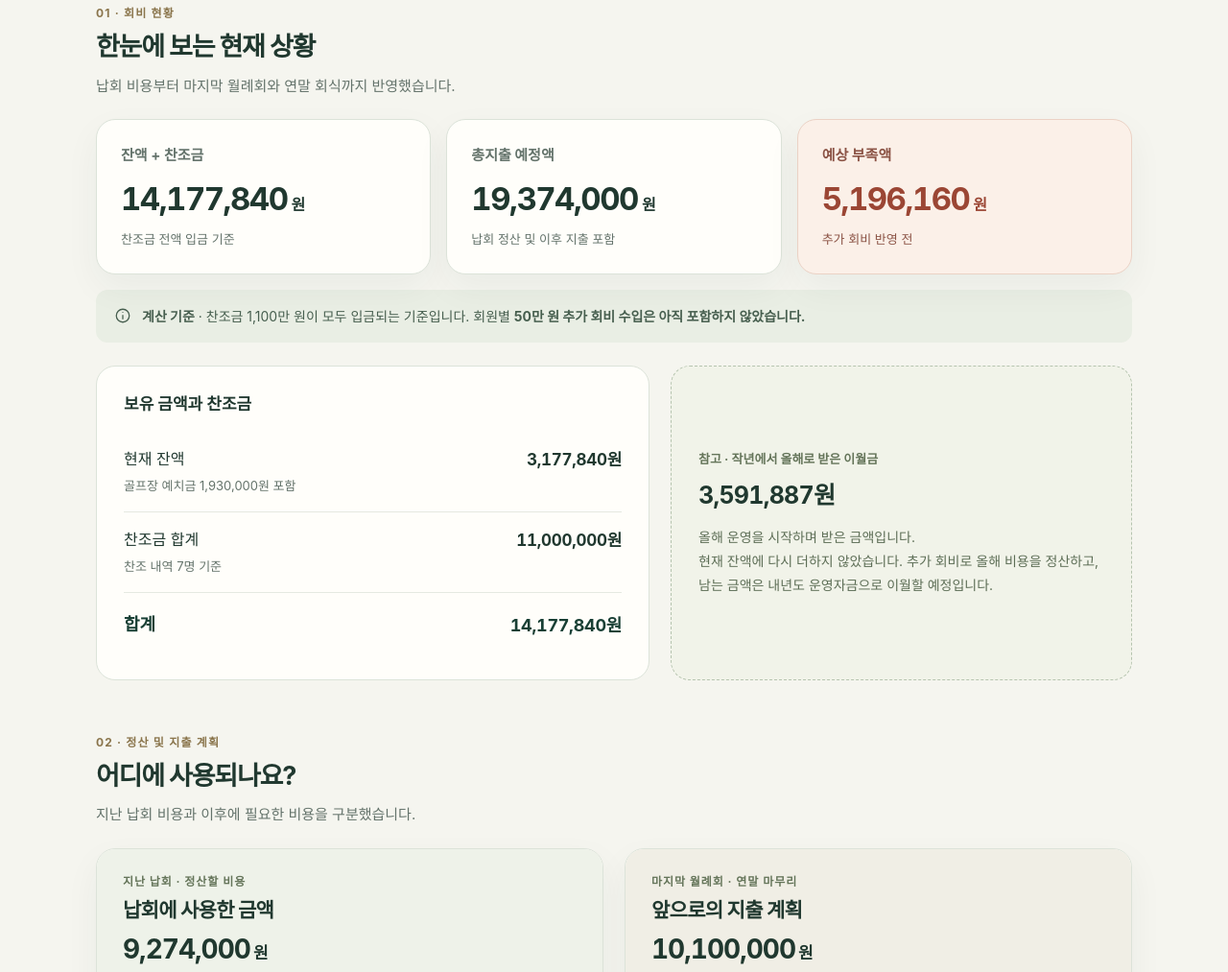
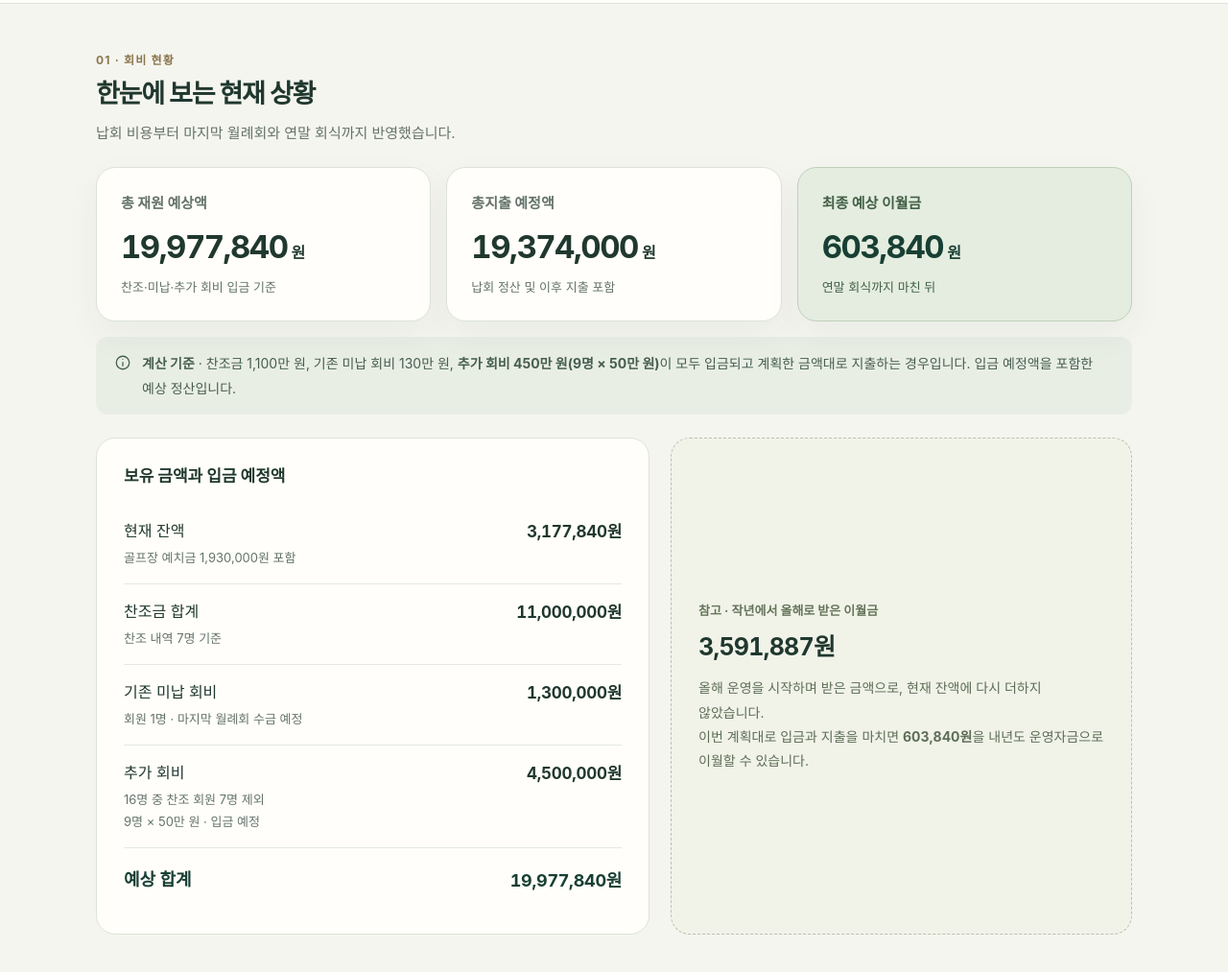
Before and after one commit to kts9781-cloud/giheung-2026-briefing, a plain HTML site: page notice-20261117.html in a window 1280 px wide. Shown: the part 675-1688 px from the top of the page at 96% size. Drawn offline with Linux system fonts and the light colour scheme.

Commit message:
Include outstanding dues and nine members' additional fees in final forecast

```diff
--- a/notice-20261117.html
+++ b/notice-20261117.html
@@ -9,7 +9,7 @@
   <meta property="og:type" content="website">
   <meta property="og:locale" content="ko_KR">
   <meta property="og:title" content="기흥회 추가 회비 안내">
-  <meta property="og:description" content="1인당 50만 원 추가 입금 안내 · 찬조 완료 및 예정 회원 제외 · 회비 현황과 지출 계획">
+  <meta property="og:description" content="추가 회비 대상 9명 · 1인당 50만 원 · 찬조 회원 제외 · 회비 현황과 최종 예상 정산">
   <title>기흥회 추가 회비 안내 · 2026</title>
   <style>
     :root{--green:#183f34;--green-deep:#102e27;--cream:#f5f5ef;--paper:#fffefa;--gold:#c5aa72;--ink:#20382f;--muted:#64736b;--line:#dce3d9;--light-green:#edf2e9;--red:#9b4634;--light-red:#fbf0e8;--radius:20px;--shadow:0 14px 36px rgba(24,63,52,.05)}
@@ -68,8 +68,8 @@
     .metric .value strong{font-size:clamp(25px,2.9vw,33px);letter-spacing:-.045em;font-weight:750}
     .metric .value span{font-size:16px;font-weight:650}
     .metric .detail{font-size:13px;color:var(--muted);margin:9px 0 0}
-    .metric.deficit{background:var(--light-red);border-color:#ebd2c5;color:var(--red)}
-    .metric.deficit .label,.metric.deficit .detail{color:#8b5345}
+    .metric.carry-forward{background:#e4eddf;border-color:#bfd0b9;color:var(--green)}
+    .metric.carry-forward .label,.metric.carry-forward .detail{color:#426047}
     .basis-note{margin-top:16px;display:flex;gap:11px;align-items:flex-start;background:#e9eee4;border-radius:12px;padding:15px 19px;font-size:14px;color:#465e4e;line-height:1.8}
     .basis-note svg{width:18px;height:18px;flex:none;margin-top:3px}
     .basis-note p{margin:0}
@@ -143,14 +143,14 @@
       .payment{padding:23px 24px}.payment-label{font-size:14px}.fee{margin:7px 0 14px}.fee strong{font-size:58px}.fee span{font-size:22px}.exemption{padding-bottom:16px;font-size:14px}.account-label{margin-top:15px;font-size:13px}.account-number{font-size:24px;margin-bottom:14px}
       .nav{justify-content:space-between;gap:8px;min-height:58px;font-size:13px;flex-wrap:nowrap}.nav a{white-space:nowrap}
       main{padding-block:32px 38px}section{margin-bottom:38px}.section-heading{margin-bottom:18px}.section-heading h2{font-size:24px}.section-kicker{font-size:11px}.section-sub{font-size:14px}
-      .summary-grid{grid-template-columns:1fr 1fr;gap:11px}.metric{padding:18px 16px;border-radius:15px}.metric .label{font-size:13px;margin-bottom:9px}.metric .value{gap:2px}.metric .value strong{font-size:clamp(20px,5.5vw,29px);letter-spacing:-.055em}.metric .value span{font-size:13px}.metric .detail{font-size:12px;line-height:1.7;margin-top:6px}.metric.deficit{grid-column:1/-1;display:grid;grid-template-columns:1fr auto;gap:3px 12px;align-items:center;padding:19px 19px}.metric.deficit .label{font-size:14px;margin:0}.metric.deficit .value{grid-column:2;grid-row:1/3}.metric.deficit .value strong{font-size:32px}.metric.deficit .value span{font-size:15px}.metric.deficit .detail{grid-column:1;margin:0;font-size:12px}
+      .summary-grid{grid-template-columns:1fr 1fr;gap:11px}.metric{padding:18px 16px;border-radius:15px}.metric .label{font-size:13px;margin-bottom:9px}.metric .value{gap:2px}.metric .value strong{font-size:clamp(20px,5.5vw,29px);letter-spacing:-.055em}.metric .value span{font-size:13px}.metric .detail{font-size:12px;line-height:1.7;margin-top:6px}.metric.carry-forward{grid-column:1/-1;display:grid;grid-template-columns:1fr auto;gap:3px 12px;align-items:center;padding:19px 19px}.metric.carry-forward .label{font-size:14px;margin:0}.metric.carry-forward .value{grid-column:2;grid-row:1/3}.metric.carry-forward .value strong{font-size:32px}.metric.carry-forward .value span{font-size:15px}.metric.carry-forward .detail{grid-column:1;margin:0;font-size:12px}
       .basis-note{padding:14px 15px;font-size:13px;gap:9px}.funds{grid-template-columns:1fr;gap:14px;margin-top:18px}.fund-breakdown{padding:21px;border-radius:16px}.money-row{gap:7px 12px;padding-block:14px}.money-row dt{font-size:15px}.money-row dd{font-size:16px}.money-row.total dt,.money-row.total dd{font-size:17px}.row-note{font-size:12px}.carry-note{padding:21px;border-radius:16px}.carry-value{font-size:24px}.carry-note p:last-child{font-size:13px}
       .expense-grid{grid-template-columns:1fr;gap:18px}.expense-card{border-radius:17px}.expense-card header{padding:21px 22px 19px}.expense-card h3{font-size:20px}.group-total{font-size:28px}.expense-card dl{padding:4px 22px 8px}.expense-card .money-row{grid-template-columns:minmax(0,1fr) auto;column-gap:12px;padding-block:16px}.expense-card .money-row dd{font-size:17px;align-self:start}.expense-card .money-row dt{font-size:15px}.expense-card .row-note{font-size:12px;line-height:1.8;margin-top:6px}.expense-total{padding:17px 20px;flex-wrap:wrap;gap:6px}.expense-total .label{font-size:15px}.expense-total .amount{font-size:25px;margin-left:auto}.footnote{font-size:12px}
       .donation-layout{grid-template-columns:1fr;gap:18px}.donation-table th,.donation-table td{padding:13px 22px}.donation-table{font-size:16px;border-radius:17px}.thanks{margin:0;padding:28px 26px;min-height:0}.thanks .thin-rule{margin-bottom:17px}.thanks h3{font-size:24px;margin-bottom:14px}.thanks p{font-size:15px;line-height:1.85}.thanks h3 br{display:none}
       .context{padding:25px 22px;border-radius:17px}.context p{line-height:1.95;margin-bottom:20px}.context .accent{font-size:15px;padding:17px 18px}.closing{margin-top:22px;padding-top:21px}
       .bottom-actions{align-items:flex-start;flex-direction:column;gap:17px}.bottom-actions .buttons{width:100%}.bottom-actions .button{flex:1;font-size:14px}.bottom-actions p{font-size:13px}.footer-content{display:block}.footer-content span{display:block;margin-top:4px;font-size:12px}.toast{bottom:18px;width:max-content;max-width:calc(100% - 32px);font-size:14px}
     }
-    @media(max-width:370px){.wrap{width:calc(100% - 28px)}.payment{padding:22px}.account-number{font-size:22px}.metric{padding:17px 13px}.metric.deficit{grid-template-columns:1fr}.metric.deficit .value{grid-column:1;grid-row:auto;margin-top:5px}.metric.deficit .detail{grid-row:3}.metric .value strong{font-size:21px}.metric.deficit .value strong{font-size:33px}.expense-card .money-row{grid-template-columns:1fr;gap:4px}.expense-card .money-row dd{font-size:20px}.money-row.total{column-gap:8px}.money-row.total dt,.money-row.total dd{font-size:16px}.nav{font-size:12px;gap:6px}}
+    @media(max-width:370px){.wrap{width:calc(100% - 28px)}.payment{padding:22px}.account-number{font-size:22px}.metric{padding:17px 13px}.metric.carry-forward{grid-template-columns:1fr}.metric.carry-forward .value{grid-column:1;grid-row:auto;margin-top:5px}.metric.carry-forward .detail{grid-row:3}.metric .value strong{font-size:21px}.metric.carry-forward .value strong{font-size:33px}.expense-card .money-row{grid-template-columns:1fr;gap:4px}.expense-card .money-row dd{font-size:20px}.money-row.total{column-gap:8px}.money-row.total dt,.money-row.total dd{font-size:16px}.nav{font-size:12px;gap:6px}}
     @media(prefers-reduced-motion:reduce){html{scroll-behavior:auto}*,*:before,*:after{transition:none!important}}
     @media print{
       @page{size:A4;margin:16mm}
@@ -175,7 +175,7 @@
         <aside class="payment" aria-labelledby="payment-title">
           <h2 class="payment-label" id="payment-title">추가 입금 금액 · 1인당</h2>
           <div class="fee"><strong>50</strong><span>만 원</span></div>
-          <p class="exemption"><strong>이미 찬조하셨거나 찬조 예정이신 회원님은 제외됩니다.</strong></p>
+          <p class="exemption"><strong>이미 찬조하셨거나 찬조 예정이신 회원님은 제외됩니다.</strong><span class="row-note">전체 16명 중 찬조 회원 7명 제외 · 대상 9명<br>9명 × 50만 원 = 추가 회비 총 450만 원</span></p>
           <p class="account-label">기흥회 찬조금 입금 계좌 · 기업은행</p>
           <span class="account-number" id="account-number">079-128340-01-011</span>
           <button class="button primary" type="button" data-copy-account>
@@ -195,27 +195,29 @@
     <section id="overview" aria-labelledby="overview-title">
       <div class="section-heading"><div><div class="section-kicker">01 · 회비 현황</div><h2 id="overview-title">한눈에 보는 현재 상황</h2><p class="section-sub">납회 비용부터 마지막 월례회와 연말 회식까지 반영했습니다.</p></div></div>
       <div class="summary-grid">
-        <article class="metric"><h3 class="label">잔액 + 찬조금</h3><p class="value"><strong data-money="funds">14,177,840</strong><span>원</span></p><p class="detail">찬조금 전액 입금 기준</p></article>
+        <article class="metric"><h3 class="label">총 재원 예상액</h3><p class="value"><strong data-money="funds">19,977,840</strong><span>원</span></p><p class="detail">찬조·미납·추가 회비 입금 기준</p></article>
         <article class="metric"><h3 class="label">총지출 예정액</h3><p class="value"><strong data-money="expenseTotal">19,374,000</strong><span>원</span></p><p class="detail">납회 정산 및 이후 지출 포함</p></article>
-        <article class="metric deficit"><h3 class="label">예상 부족액</h3><p class="value"><strong data-money="shortfall">5,196,160</strong><span>원</span></p><p class="detail">추가 회비 반영 전</p></article>
+        <article class="metric carry-forward"><h3 class="label">최종 예상 이월금</h3><p class="value"><strong data-money="carryForward">603,840</strong><span>원</span></p><p class="detail">연말 회식까지 마친 뒤</p></article>
       </div>
       <div class="basis-note">
         <svg viewBox="0 0 24 24" fill="none" stroke="currentColor" stroke-width="1.7" aria-hidden="true"><circle cx="12" cy="12" r="9"/><path d="M12 11v6M12 7v1"/></svg>
-        <p><strong>계산 기준</strong> · 찬조금 1,100만 원이 모두 입금되는 기준입니다. 회원별 <strong>50만 원 추가 회비 수입은 아직 포함하지 않았습니다.</strong></p>
+        <p><strong>계산 기준</strong> · 찬조금 1,100만 원, 기존 미납 회비 130만 원, <strong>추가 회비 450만 원(9명 × 50만 원)</strong>이 모두 입금되고 계획한 금액대로 지출하는 경우입니다. 입금 예정액을 포함한 예상 정산입니다.</p>
       </div>
       <div class="funds">
         <div class="fund-breakdown">
-          <h3 class="small-heading">보유 금액과 찬조금</h3>
+          <h3 class="small-heading">보유 금액과 입금 예정액</h3>
           <dl>
             <div class="money-row"><dt>현재 잔액<span class="row-note">골프장 예치금 1,930,000원 포함</span></dt><dd><span data-money="balance">3,177,840</span>원</dd></div>
             <div class="money-row"><dt>찬조금 합계<span class="row-note">찬조 내역 7명 기준</span></dt><dd><span data-money="donationTotal">11,000,000</span>원</dd></div>
-            <div class="money-row total"><dt>합계</dt><dd><span data-money="funds">14,177,840</span>원</dd></div>
+            <div class="money-row"><dt>기존 미납 회비<span class="row-note">회원 1명 · 마지막 월례회 수금 예정</span></dt><dd><span data-money="receivable">1,300,000</span>원</dd></div>
+            <div class="money-row"><dt>추가 회비<span class="row-note">16명 중 찬조 회원 7명 제외<br>9명 × 50만 원 · 입금 예정</span></dt><dd><span data-money="additionalTotal">4,500,000</span>원</dd></div>
+            <div class="money-row total"><dt>예상 합계</dt><dd><span data-money="funds">19,977,840</span>원</dd></div>
           </dl>
         </div>
         <aside class="carry-note" aria-labelledby="carry-title">
           <h3 id="carry-title" class="caption">참고 · 작년에서 올해로 받은 이월금</h3>
           <p class="carry-value"><span data-money="previousCarry">3,591,887</span>원</p>
-          <p>올해 운영을 시작하며 받은 금액입니다.<br>현재 잔액에 다시 더하지 않았습니다. 추가 회비로 올해 비용을 정산하고, 남는 금액은 내년도 운영자금으로 이월할 예정입니다.</p>
+          <p>올해 운영을 시작하며 받은 금액으로, 현재 잔액에 다시 더하지 않았습니다.<br>이번 계획대로 입금과 지출을 마치면 <strong>603,840원</strong>을 내년도 운영자금으로 이월할 수 있습니다.</p>
         </aside>
       </div>
     </section>
@@ -242,6 +244,7 @@
         </article>
       </div>
       <div class="expense-total"><span class="label">전체 지출 예정액</span><span class="amount"><span data-money="expenseTotal">19,374,000</span><small>원</small></span></div>
+      <div class="basis-note"><p><strong>최종 예상 정산</strong><br>총 재원 <span data-money="funds">19,977,840</span>원 − 총지출 <span data-money="expenseTotal">19,374,000</span>원<br><strong>내년도 예상 이월금 <span data-money="carryForward">603,840</span>원</strong><br>연말 회식비 1,500,000원까지 모두 반영했습니다.</p></div>
       <p class="footnote">위 금액은 현재 제공된 납회 정산 금액과 향후 예상 비용을 반영한 계획입니다. 최종 지출은 실제 정산에 따라 달라질 수 있습니다. 시상상품은 미리 안내드린 대로 최대한 줄여 준비하고 있습니다.</p>
     </section>
 
@@ -276,7 +279,8 @@
       <div class="context">
         <p>지난 납회에서는 <strong>올해 운영비를 함께 부담하고, 남는 금액은 내년으로 이월해 사용하자</strong>는 취지로 1인당 50만 원의 추가 회비를 논의했습니다.</p>
         <p>당시 석지점장님께서도 납회 비용을 약 800만 원으로 계산하면, 참석한 16명이 1인당 50만 원씩 부담하는 것으로 하면 어떻겠느냐는 의견을 주셨습니다. 반대 의견도 있었지만, 다수 회원님의 의견을 바탕으로 추가 회비를 걷는 방향으로 정리한 사항입니다.</p>
-        <p class="accent">현재 계획대로라면 찬조금 1,100만 원을 모두 반영해도 <strong><span data-money="shortfall">5,196,160</span>원이 부족</strong>합니다. 회원별 50만 원 추가 회비로 올해 남은 비용을 정산하고, 남는 금액은 내년도 운영자금으로 이월할 예정입니다.</p>
+        <p>찬조금 1,100만 원과 기존 미납 회비 130만 원을 모두 반영해도, 추가 회비를 걷기 전에는 <strong><span data-money="shortfallBeforeAdditional">3,896,160</span>원이 부족</strong>합니다. 전체 16명 중 찬조 회원 7명을 제외한 <strong>9명이 50만 원씩, 총 450만 원</strong>을 납부해 주시면 올해 남은 비용을 정산할 수 있습니다.</p>
+        <p class="accent">찬조금과 미납·추가 회비가 모두 입금되고 계획한 금액대로 지출하면, <strong>연말 회식까지 마친 뒤 <span data-money="carryForward">603,840</span>원</strong>이 남습니다. 이 금액은 내년도 운영자금으로 이월할 예정입니다.</p>
         <p>추가 부담을 드리는 점은 잘 알고 있습니다만, 올해 일정을 원활하게 마무리할 수 있도록 집행부의 운영 취지를 이해해 주시고 협조해 주시길 간곡히 부탁드립니다.</p>
         <div class="closing"><p>이미 찬조하셨거나 찬조 예정이신 회원님은<br>50만 원 추가 입금 대상에서 제외됩니다.</p><p>찬조와 협조에 감사드립니다.</p></div>
       </div>
@@ -298,6 +302,9 @@
       "depositIncluded":1930000,
       "previousCarry":3591887,
       "additionalFee":500000,
+      "memberCount":16,
+      "additionalPayingMembers":9,
+      "receivable":1300000,
       "account":{"bank":"기업은행","number":"079-128340-01-011"},
       "donations":[{"name":"김광선","amount":3000000},{"name":"최영환","amount":2500000},{"name":"윤광렬","amount":2000000},{"name":"남상만","amount":1000000},{"name":"김기영","amount":1000000},{"name":"김태성","amount":1000000},{"name":"석승자","amount":500000}],
       "expenses":{"pastGolf":7519000,"gift":100000,"pastDinner":1655000,"awards":2100000,"trophy":500000,"novGolf":6000000,"yearEndDinner":1500000}
@@ -308,14 +315,18 @@
       'use strict';
       var data=JSON.parse(document.getElementById('notice-data').textContent);
       var donationTotal=data.donations.reduce(function(sum,entry){return sum+entry.amount;},0);
+      var additionalTotal=data.additionalPayingMembers*data.additionalFee;
+      var fundsBeforeAdditional=data.balance+donationTotal+data.receivable;
       var values=Object.assign({},data.expenses,{
         balance:data.balance,previousCarry:data.previousCarry,donationTotal:donationTotal,
-        funds:data.balance+donationTotal,
+        receivable:data.receivable,additionalTotal:additionalTotal,
+        funds:fundsBeforeAdditional+additionalTotal,
         pastTotal:data.expenses.pastGolf+data.expenses.gift+data.expenses.pastDinner,
         futureTotal:data.expenses.awards+data.expenses.trophy+data.expenses.novGolf+data.expenses.yearEndDinner
       });
       values.expenseTotal=values.pastTotal+values.futureTotal;
-      values.shortfall=values.expenseTotal-values.funds;
+      values.shortfallBeforeAdditional=values.expenseTotal-fundsBeforeAdditional;
+      values.carryForward=values.funds-values.expenseTotal;
       var formatter=new Intl.NumberFormat('ko-KR');
       document.querySelectorAll('[data-money]').forEach(function(node){var key=node.getAttribute('data-money');if(typeof values[key]==='number'){node.textContent=formatter.format(values[key]);}});
       document.querySelectorAll('[data-donation]').forEach(function(node){var entry=data.donations.find(function(item){return item.name===node.getAttribute('data-donation');});if(entry){node.textContent=formatter.format(entry.amount/10000);}});
```
